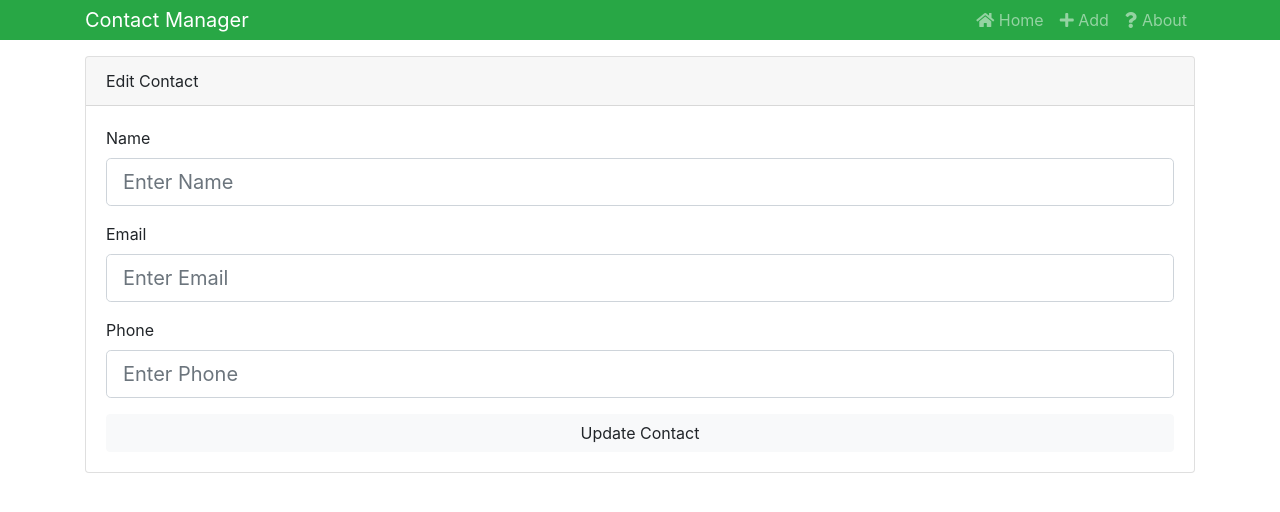
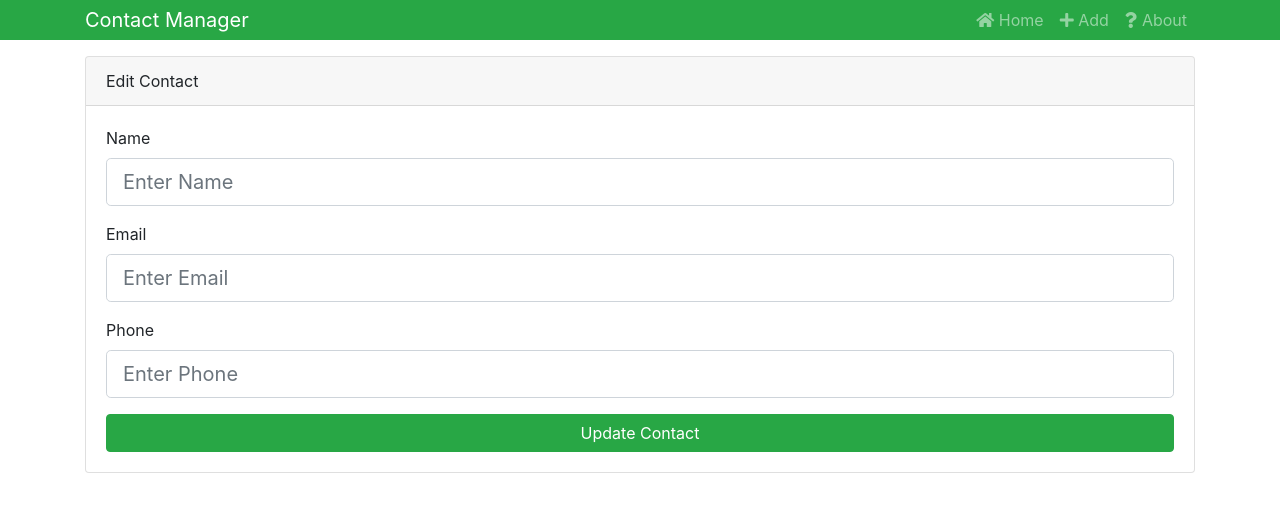
Before and after one commit to And4Web/contact_manager_redux, a React (Create React App) app: page /contact/edit/1 in a window 1280 px wide. Shown: the top 512 px of the page. Built offline with nearby package versions, Linux system fonts and the light colour scheme.

Commit message:
update contact button color changed.

```diff
--- a/src/components/contacts/EditContact.js
+++ b/src/components/contacts/EditContact.js
@@ -89,7 +89,7 @@ class EditContact extends Component {
             <input
               type="submit"
               value="Update Contact"
-              className="btn btn-light btn-block"
+              className="btn btn-success btn-block"
             />
           </form>
         </div>
```
